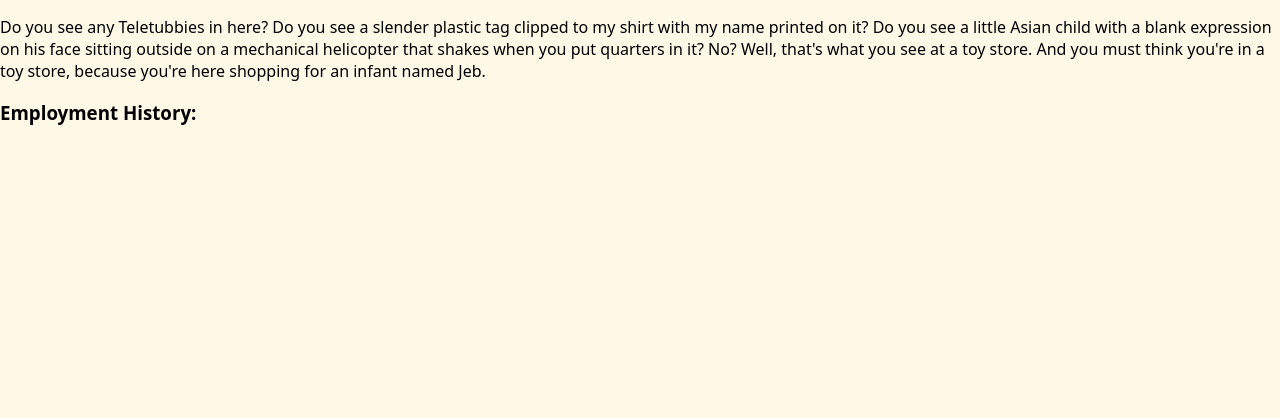
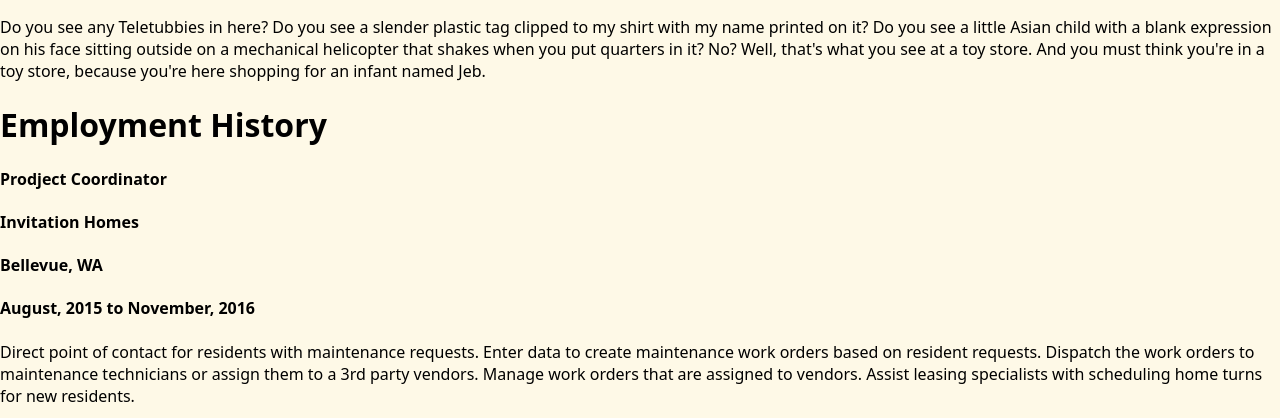
Before and after one commit to thegrimheep/portfolio, a plain HTML site: page index.html in a window 1280 px wide. Shown: the part 382-800 px from the top of the page. Drawn offline with nearby package versions, Linux system fonts and the light colour scheme.

Commit message:
added the correct class names to the list resume script.

```diff
--- a/index.html
+++ b/index.html
@@ -42,16 +42,15 @@
       Do you see any Teletubbies in here? Do you see a slender plastic tag clipped to my shirt with my name printed on it? Do you see a little Asian child with a blank expression on his face sitting outside on a mechanical helicopter that shakes when you put quarters in it? No? Well, that's what you see at a toy store. And you must think you're in a toy store, because you're here shopping for an infant named Jeb.
 
       <!-- end slipsum code --></p>
-
+<h1>Employment History</h1>
       <section id="jobHistories">
         <article class="listJobs" data-category="cat">
-          <h1>Employment History:</h1>
           <div class="resume">
-            <h4 class=".jobTitle"></h4>
-            <h4 class=".empName"></h4>
-            <h4 class=".empLoc"></h4>
-            <h4 class=".dateEmp"></h4>
-            <p class=".respon"></p>
+            <h4 class="jobTitle"></h4>
+            <h4 class="empName"></h4>
+            <h4 class="empLoc"></h4>
+            <h4 class="dateEmp"></h4>
+            <p class="respon"></p>
           </div>
         </article>
       </section>
--- a/scripts/listResume.script.js
+++ b/scripts/listResume.script.js
@@ -11,12 +11,13 @@
 };
 
 JobResume.prototype.toHtml = function() {
-  var $newJobResume = $('jobHistories.listJobs').clone();
-  $newJobResume.find('jobTitle').html(this.jobTitle);
-  $newJobResume.find('empName').html(this.empName);
-  $newJobResume.find('empLoc').html(this.empLoc);
-  $newJobResume.find('dateEmp').html(this.dateEmp);
-  $newJobResume.find('respon').html(this.respon);
+  var $newJobResume = $('article.listJobs').clone();
+  $newJobResume.find('.jobTitle').html(this.jobTitle);
+  $newJobResume.find('.empName').html(this.empName);
+  $newJobResume.find('.empLoc').html(this.empLoc);
+  $newJobResume.find('.dateEmp').html(this.dateEmp);
+  $newJobResume.find('.respon').html(this.respon);
+  $newJobResume.removeClass('listJobs');
   return $newJobResume;
 };
 
```
